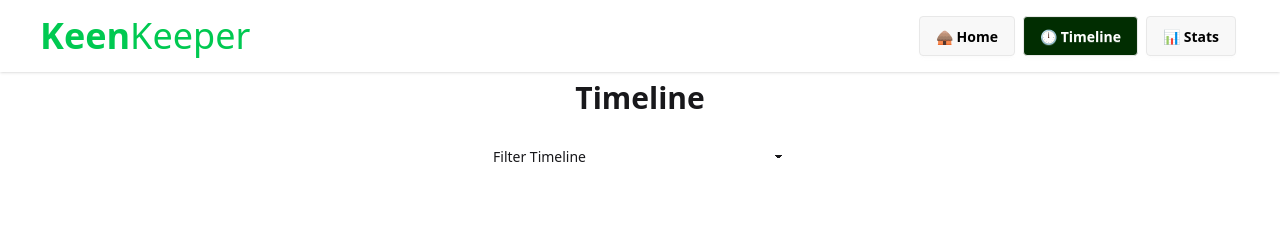
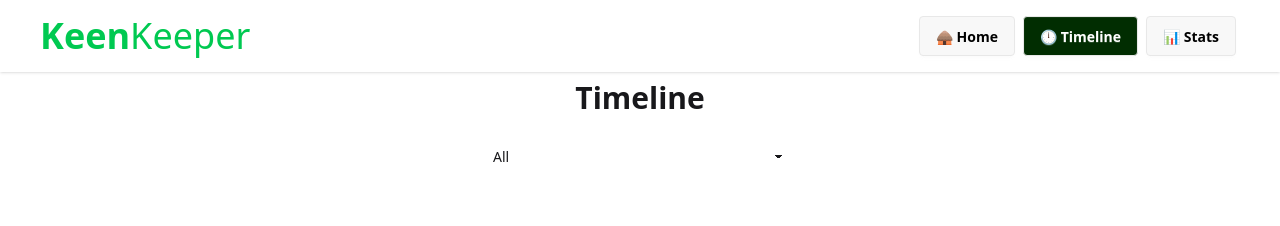
Before and after one commit to jawadjb21/keenkeeper, a Next.js app: page /timeline in a window 1280 px wide. Shown: the top 226 px of the page. Built offline with nearby package versions, Linux system fonts and the light colour scheme.

Commit message:
build: filter timeline, fix: friend cards width

```diff
--- a/src/components/main/home/FriendCard.jsx
+++ b/src/components/main/home/FriendCard.jsx
@@ -8,7 +8,7 @@ const FriendCard = ({ friend }) => {
 
     return (
         <Link href={`/${friend.id}`}>
-            <div className='border border-gray-300 rounded-xl shadow-sm hover:shadow-md transition p-4 flex flex-col items-center gap-3 w-65 cursor-pointer'>
+            <div className='border border-gray-300 rounded-xl shadow-sm hover:shadow-md transition p-4 flex flex-col items-center gap-3 w-50 cursor-pointer'>
 
                 {/* Avatar */}
                 <Image
--- a/src/components/main/timeline/Timeline.jsx
+++ b/src/components/main/timeline/Timeline.jsx
@@ -1,24 +1,33 @@
 "use client";
-import React, { useContext } from 'react';
+import React, { useContext, useState } from 'react';
 import FriendsActionsProvider, { FriendsActionsContext } from '@/hooks/handleFriendActions';
 import TimelineCard from './TimelineCard';
 
 const Timeline = () => {
     const { friendsActions } = useContext(FriendsActionsContext);
-
+    const [filteredActions, setFilteredActions] = useState([...friendsActions]);
+    const handleFilter = (event) => {
+        const filterBy = event.target.value;
+        if(filterBy.toLowerCase() === "all"){
+            setFilteredActions(friendsActions);
+        } else{
+            const filteredArray = friendsActions.filter(entry => entry.action === filterBy);
+            setFilteredActions(filteredArray);
+        }
+    }
     return (
         <div className='flex flex-col justify-center items-center gap-y-5'>
             <h1 className='font-bold text-3xl'>Timeline</h1>
-            <select defaultValue="Filter Timeline" className="select select-ghost">
-                <option disabled={true}>Filter Timeline</option>
-                <option>Call</option>
-                <option>Video Call</option>
-                <option>Text</option>
+            <select onChange={(event) => handleFilter(event)} className="select select-ghost">
+                <option value={"all"}>All</option>
+                <option value={"call"}>Call</option>
+                <option value={"video"}>Video Call</option>
+                <option value={"text"}>Text</option>
             </select>
 
             <div className='flex flex-col justify-center items-center gap-y-2 my-3'>
                 {
-                    friendsActions.map((entry, idx) => <TimelineCard key={idx} action={entry.action} friend={entry.friend} date={entry.date}></TimelineCard>)
+                    filteredActions.map((entry, idx) => <TimelineCard key={idx} action={entry.action} friend={entry.friend} date={entry.date}></TimelineCard>)
                 }
             </div>
         </div>
```
